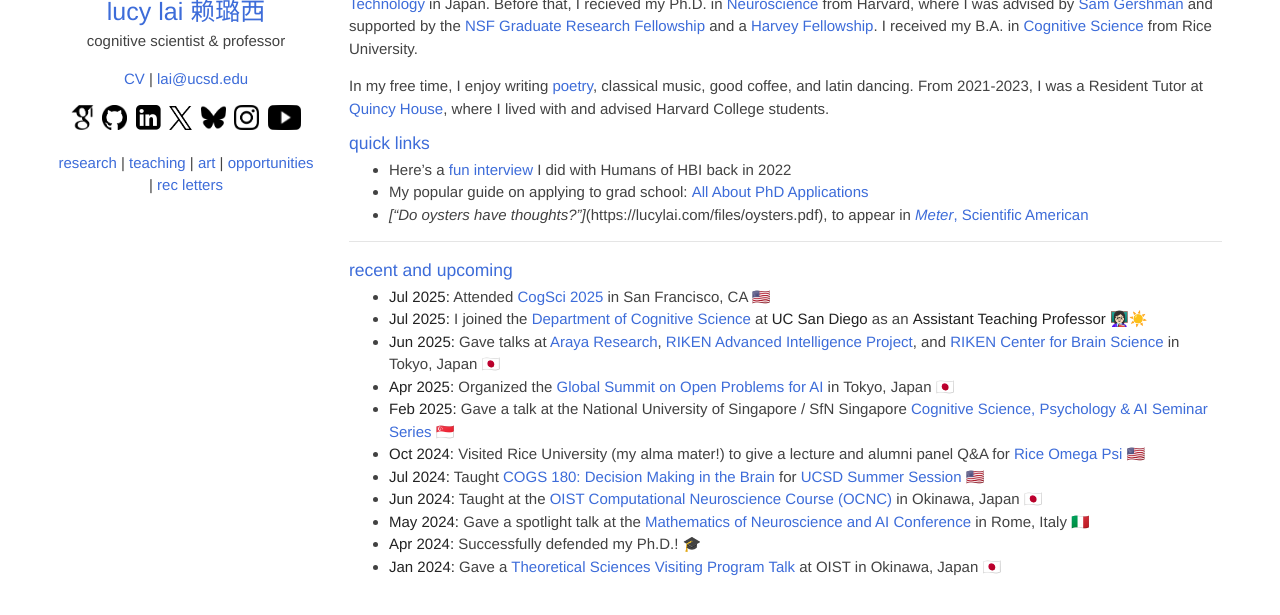
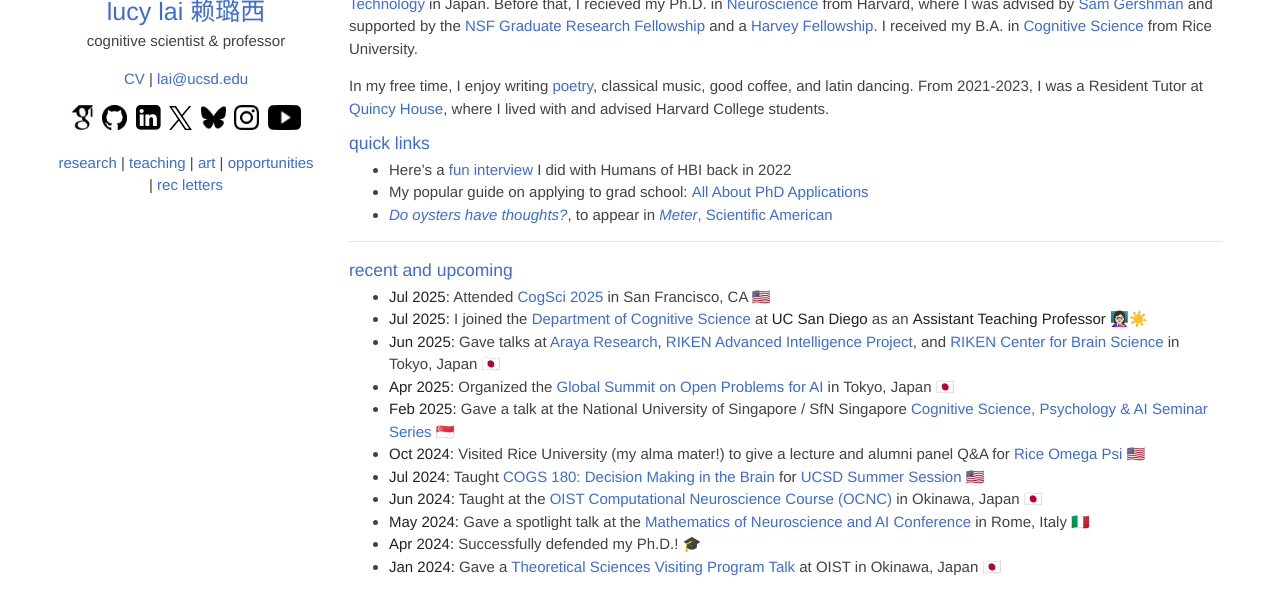
Before and after one commit to lucylai96/lucylai96.github.io, a Jekyll site: the page built from index.md, in a window 1280 px wide, cut to the strip 255-870 px from the top of the page. Built offline with Jekyll 4.4.1, drawn with Linux system fonts in a browser that asks for light colours; our own code applies the rules of GitHub Pages for plain Markdown files.

Commit message:
Update index.md

```diff
--- a/index.md
+++ b/index.md
@@ -12,7 +12,7 @@
 ### quick links
 * Here's a [fun interview](https://brain.harvard.edu/hbi_humans/lucy-lai/) I did with Humans of HBI back in 2022
 * My popular guide on applying to grad school: **[All About PhD Applications](https://lucylai.com/blog/gradapps)**
-* _["Do oysters have thoughts?"]_(https://lucylai.com/files/oysters.pdf), to appear in [_Meter_, Scientific American](https://www.scientificamerican.com/meter-poems/)
+* _[Do oysters have thoughts?](https://lucylai.com/files/oysters.pdf)_, to appear in [_Meter_, Scientific American](https://www.scientificamerican.com/meter-poems/)
 
 ***
 
```
